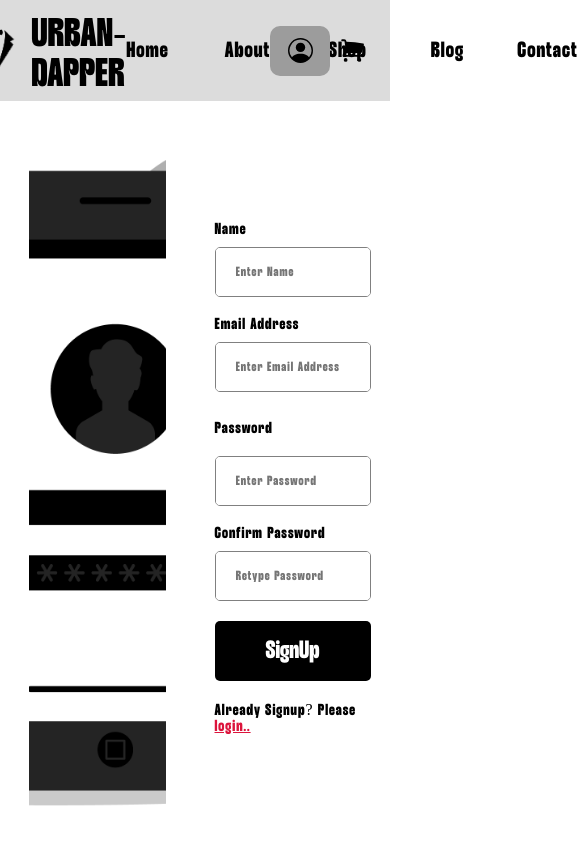
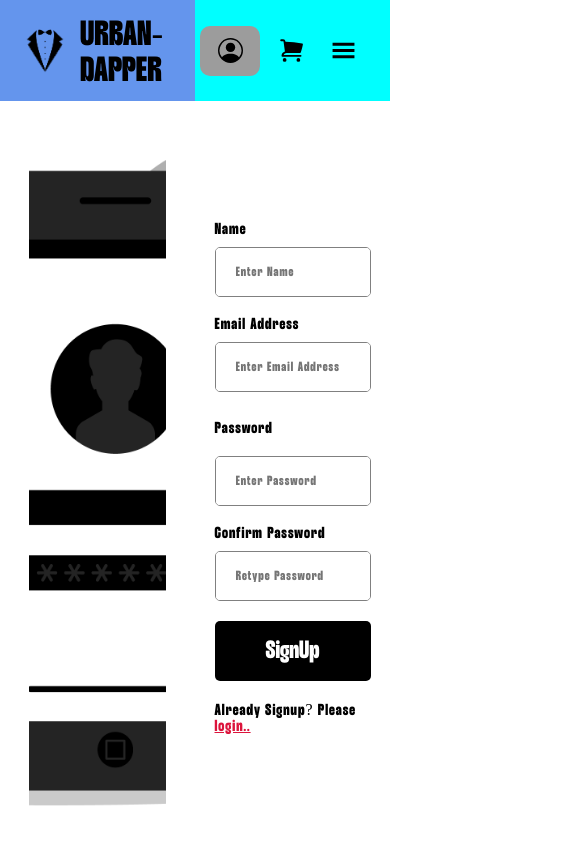
Before and after one commit to Nikhil-Jalandhra/Urban-Dapper, a React (Vite) app: page /signup in a window 390 px wide. Shown: the top 844 px of the page, 585 px wide, since content can reach past the window. Built offline with nearby package versions, Linux system fonts and the light colour scheme.

Commit message:
navbar responsive

```diff
--- a/src/Components/NavBar.css
+++ b/src/Components/NavBar.css
@@ -9,16 +9,16 @@
     width: 25vw;
     height: 100%;
     display: flex;
-    justify-content: center;
+    justify-content: start;
     align-items: center;
-    font-size: 40px;
+    font-size: 35px;
+    padding-left: 20px;
 }
 
 .logo {
     width: 50px;
     height: 50px;
     margin-right: 10px;
-    user-select: none;
 }
 
 .navLink {
@@ -84,3 +84,40 @@
 .ccIcon:hover {
     background-color: rgb(234, 234, 234);
 }
+
+.navBarIcon {
+    display: none;
+}
+
+.navBarIcon:hover {
+    background-color: rgb(234, 234, 234);
+}
+
+@media screen and (max-width: 1000px) {
+    .logoContainer{
+        width: 50vw;
+        background-color: cornflowerblue;
+    }
+    .navbar{
+        justify-content: space-between;
+    }
+    .navLink {
+        display: none;
+    }
+    .navBarIcon {
+        width: 60px;
+        height: 50px;
+        display: flex;
+        align-items: center;
+        justify-content: center;
+        cursor: pointer;
+        font-size: 25px;
+        border-radius: 10px;
+        transition: 0.8s;
+        margin: 5px;
+    }
+    .ccContainer {
+        width: 50vw;
+        background-color: aqua;
+    }
+}
--- a/src/Components/NavBar.tsx
+++ b/src/Components/NavBar.tsx
@@ -3,6 +3,7 @@ import { Link, useLocation } from "react-router-dom";
 import logo from "../../Public/Logo/OnlyLogo.png"
 import { BsPersonCircle } from "react-icons/bs";
 import { HiMiniShoppingCart } from "react-icons/hi2";
+import { GiHamburgerMenu } from "react-icons/gi";
 import { useEffect, useState } from "react";
 import { cartToggleFunction } from "../Store/cartShowHideSlice";
 import { useDispatch, useSelector } from "react-redux";
@@ -82,6 +83,9 @@ function NavBar() {
           <Link to="/login"><div className={`ccIcon ${["/login", "/signup"].includes(activeLink) ? "navLinkActiveCss" : ""}`}><BsPersonCircle /></div></Link>
 
           <div className="ccIcon" onClick={toogleFunctionality}><HiMiniShoppingCart /></div>
+
+          <div className="navBarIcon"><GiHamburgerMenu /></div>
+
         </div>
 
       </div>
```
